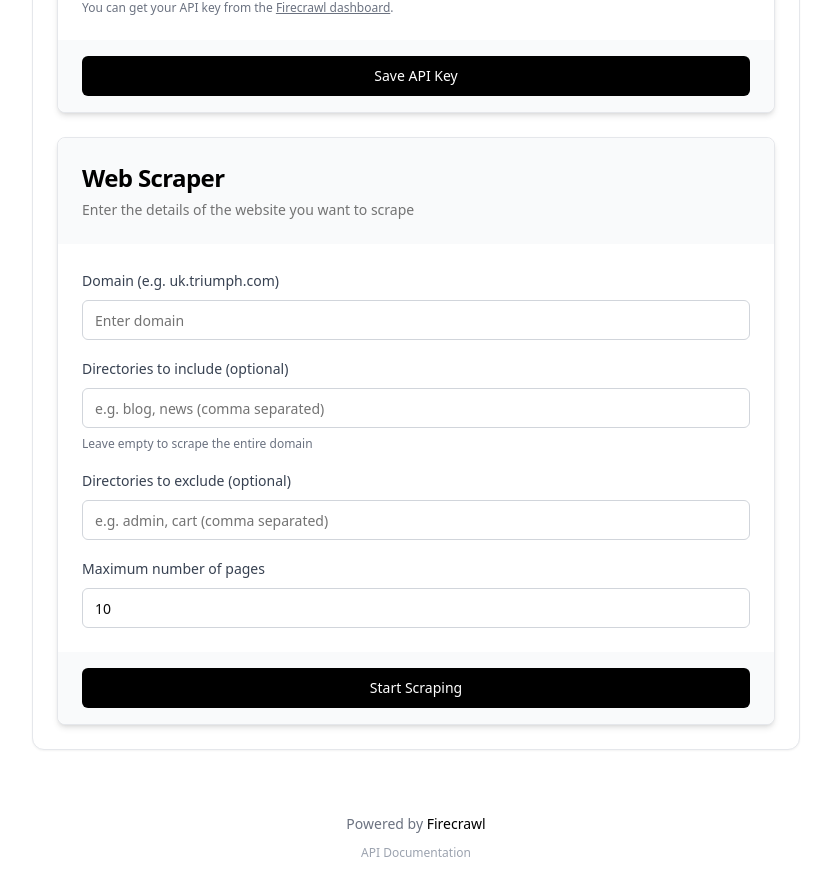
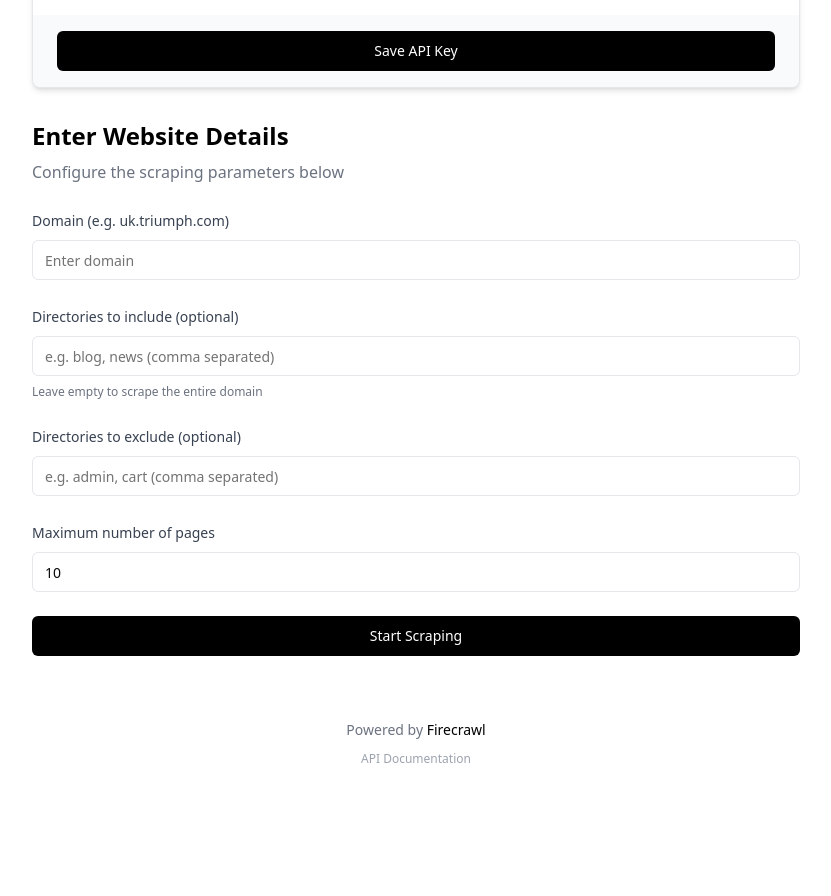
Before and after one commit to filippodanesi/web-scraper, a React (Vite) app: page / in a window 1280 px wide. Shown: the part 440-1336 px from the top of the page, without its empty margins (224-1055 px from the left). After the commit the page ends 1272 px from the top, so only its background shows below. Built offline with nearby package versions, Linux system fonts and the light colour scheme.

Commit message:
Refactor: Reduce excessive card usage
The code was updated to reduce the number of card components used, improving the visual layout and design.

```diff
--- a/src/components/ScraperForm.tsx
+++ b/src/components/ScraperForm.tsx
@@ -3,7 +3,6 @@ import { useState } from "react";
 import { Button } from "@/components/ui/button";
 import { Input } from "@/components/ui/input";
 import { Label } from "@/components/ui/label";
-import { Card, CardContent, CardDescription, CardFooter, CardHeader, CardTitle } from "@/components/ui/card";
 import { ScraperOptions } from "@/types/scraper";
 import { cn } from "@/lib/utils";
 
@@ -42,18 +41,15 @@ export const ScraperForm = ({ onSubmit, isLoading }: ScraperFormProps) => {
   };
 
   return (
-    <Card className="w-full shadow-md border-gray-200">
-      <CardHeader className="bg-gray-50 rounded-t-lg">
-        <CardTitle className="text-black text-2xl font-bold">Web Scraper</CardTitle>
-        <CardDescription>
-          Enter the details of the website you want to scrape
-        </CardDescription>
-      </CardHeader>
+    <div className="space-y-6">
+      <div className="mb-6">
+        <h2 className="text-2xl font-bold text-black dark:text-white mb-2">Enter Website Details</h2>
+        <p className="text-gray-500 dark:text-gray-400">Configure the scraping parameters below</p>
+      </div>
 
-      <form onSubmit={handleSubmit}>
-        <CardContent className="space-y-4 pt-6">
+      <form onSubmit={handleSubmit} className="space-y-6">
         <div className="space-y-2">
-            <Label htmlFor="domain" className="text-gray-700 font-medium">
+          <Label htmlFor="domain" className="text-gray-700 dark:text-gray-300 font-medium">
             Domain (e.g. uk.triumph.com)
           </Label>
           <Input
@@ -62,7 +58,7 @@ export const ScraperForm = ({ onSubmit, isLoading }: ScraperFormProps) => {
             onChange={(e) => setDomain(e.target.value)}
             placeholder="Enter domain"
             className={cn(
-                "border-gray-300 focus:border-black focus:ring-black",
+              "border-gray-200 dark:border-gray-800 focus:border-gray-400 dark:focus:border-gray-700 focus:ring-0",
               error && "border-red-500"
             )}
           />
@@ -70,7 +66,7 @@ export const ScraperForm = ({ onSubmit, isLoading }: ScraperFormProps) => {
         </div>
 
         <div className="space-y-2">
-            <Label htmlFor="includeDirectories" className="text-gray-700 font-medium">
+          <Label htmlFor="includeDirectories" className="text-gray-700 dark:text-gray-300 font-medium">
             Directories to include (optional)
           </Label>
           <Input
@@ -78,15 +74,15 @@ export const ScraperForm = ({ onSubmit, isLoading }: ScraperFormProps) => {
             value={includeDirectories}
             onChange={(e) => setIncludeDirectories(e.target.value)}
             placeholder="e.g. blog, news (comma separated)"
-              className="border-gray-300 focus:border-black focus:ring-black"
+            className="border-gray-200 dark:border-gray-800 focus:border-gray-400 dark:focus:border-gray-700 focus:ring-0"
           />
-            <p className="text-xs text-gray-500">
+          <p className="text-xs text-gray-500 dark:text-gray-400">
             Leave empty to scrape the entire domain
           </p>
         </div>
 
         <div className="space-y-2">
-            <Label htmlFor="excludeDirectories" className="text-gray-700 font-medium">
+          <Label htmlFor="excludeDirectories" className="text-gray-700 dark:text-gray-300 font-medium">
             Directories to exclude (optional)
           </Label>
           <Input
@@ -94,12 +90,12 @@ export const ScraperForm = ({ onSubmit, isLoading }: ScraperFormProps) => {
             value={excludeDirectories}
             onChange={(e) => setExcludeDirectories(e.target.value)}
             placeholder="e.g. admin, cart (comma separated)"
-              className="border-gray-300 focus:border-black focus:ring-black"
+            className="border-gray-200 dark:border-gray-800 focus:border-gray-400 dark:focus:border-gray-700 focus:ring-0"
           />
         </div>
 
         <div className="space-y-2">
-            <Label htmlFor="maxPages" className="text-gray-700 font-medium">
+          <Label htmlFor="maxPages" className="text-gray-700 dark:text-gray-300 font-medium">
             Maximum number of pages
           </Label>
           <Input
@@ -109,21 +105,18 @@ export const ScraperForm = ({ onSubmit, isLoading }: ScraperFormProps) => {
             max={100}
             value={maxPages}
             onChange={(e) => setMaxPages(parseInt(e.target.value, 10) || 10)}
-              className="border-gray-300 focus:border-black focus:ring-black"
+            className="border-gray-200 dark:border-gray-800 focus:border-gray-400 dark:focus:border-gray-700 focus:ring-0"
           />
         </div>
-        </CardContent>
 
-        <CardFooter className="bg-gray-50 py-4 rounded-b-lg">
         <Button
           type="submit"
           disabled={isLoading}
-            className="w-full bg-black hover:bg-gray-800 text-white"
+          className="w-full bg-black hover:bg-gray-800 text-white dark:bg-white dark:text-black dark:hover:bg-gray-200"
         >
           {isLoading ? "Processing..." : "Start Scraping"}
         </Button>
-        </CardFooter>
       </form>
-    </Card>
+    </div>
   );
 };
--- a/src/components/ScraperResults.tsx
+++ b/src/components/ScraperResults.tsx
@@ -1,6 +1,5 @@
 
 import { Button } from "@/components/ui/button";
-import { Card, CardContent, CardFooter, CardHeader, CardTitle } from "@/components/ui/card";
 import { Tabs, TabsContent, TabsList, TabsTrigger } from "@/components/ui/tabs";
 import { ScraperResult } from "@/types/scraper";
 import { FirecrawlService } from "@/utils/firecrawlService";
@@ -14,24 +13,20 @@ interface ScraperResultsProps {
 export const ScraperResults = ({ results, isLoading }: ScraperResultsProps) => {
   if (isLoading) {
     return (
-      <Card className="w-full shadow-sm border-gray-200 dark:border-gray-800 mt-6">
-        <CardHeader className="bg-gray-50 dark:bg-gray-900 rounded-t-lg">
-          <CardTitle className="text-black dark:text-white text-xl font-bold flex items-center">
-            <svg className="animate-spin -ml-1 mr-3 h-5 w-5 text-black dark:text-white" xmlns="http://www.w3.org/2000/svg" fill="none" viewBox="0 0 24 24">
+      <div className="mt-6 text-left">
+        <div className="flex items-center mb-4">
+          <svg className="animate-spin mr-3 h-5 w-5 text-black dark:text-white" xmlns="http://www.w3.org/2000/svg" fill="none" viewBox="0 0 24 24">
             <circle className="opacity-25" cx="12" cy="12" r="10" stroke="currentColor" strokeWidth="4"></circle>
             <path className="opacity-75" fill="currentColor" d="M4 12a8 8 0 018-8V0C5.373 0 0 5.373 0 12h4zm2 5.291A7.962 7.962 0 014 12H0c0 3.042 1.135 5.824 3 7.938l3-2.647z"></path>
           </svg>
-            Executing scraping...
-          </CardTitle>
-        </CardHeader>
-        <CardContent className="pt-6 pb-8">
+          <h3 className="text-xl font-bold text-black dark:text-white">Executing scraping...</h3>
+        </div>
         <div className="space-y-4">
           <div className="w-full h-8 bg-gray-200 dark:bg-gray-800 rounded animate-pulse-slow"></div>
           <div className="w-full h-8 bg-gray-200 dark:bg-gray-800 rounded animate-pulse-slow"></div>
           <div className="w-3/4 h-8 bg-gray-200 dark:bg-gray-800 rounded animate-pulse-slow"></div>
         </div>
-        </CardContent>
-      </Card>
+      </div>
     );
   }
 
@@ -44,13 +39,11 @@ export const ScraperResults = ({ results, isLoading }: ScraperResultsProps) => {
   };
 
   return (
-    <Card className="w-full shadow-sm border border-gray-200 dark:border-gray-800 mt-6">
-      <CardHeader className="bg-gray-50 dark:bg-gray-900 rounded-t-lg">
-        <CardTitle className="text-black dark:text-white text-xl font-bold">
+    <div className="mt-10 text-left">
+      <h3 className="text-xl font-bold text-black dark:text-white mb-4">
         Scraping Results ({results.length})
-        </CardTitle>
-      </CardHeader>
-      <CardContent className="pt-6">
+      </h3>
+
       <Tabs defaultValue="preview">
         <TabsList className="mb-4">
           <TabsTrigger value="preview">Preview</TabsTrigger>
@@ -59,12 +52,12 @@ export const ScraperResults = ({ results, isLoading }: ScraperResultsProps) => {
 
         <TabsContent value="preview" className="space-y-6">
           {results.slice(0, 3).map((result, index) => (
-              <div key={index} className="border rounded-lg p-4 bg-white dark:bg-black dark:border-gray-800">
+            <div key={index} className="border-b pb-4 last:border-0 dark:border-gray-800">
               <h3 className="font-semibold text-lg text-black dark:text-white mb-2">{result.title}</h3>
               <div className="text-sm text-gray-500 dark:text-gray-400 mb-2">
                 <span className="font-medium">URL:</span> {result.url}
               </div>
-                <div className="whitespace-pre-line text-gray-700 dark:text-gray-300 mt-3 border-t dark:border-gray-800 pt-3">
+              <div className="whitespace-pre-line text-gray-700 dark:text-gray-300 mt-3">
                 {result.content.slice(0, 200)}...
               </div>
             </div>
@@ -78,13 +71,13 @@ export const ScraperResults = ({ results, isLoading }: ScraperResultsProps) => {
         </TabsContent>
 
         <TabsContent value="urls">
-            <div className="border rounded-lg overflow-hidden dark:border-gray-800">
-              <div className="bg-gray-50 dark:bg-gray-900 p-3 border-b dark:border-gray-800">
+          <div>
+            <div className="pb-2 border-b dark:border-gray-800">
               <h3 className="font-medium text-gray-700 dark:text-gray-300">URLs found</h3>
             </div>
             <div className="divide-y dark:divide-gray-800 max-h-[400px] overflow-y-auto">
               {results.map((result, index) => (
-                  <div key={index} className="p-3 hover:bg-gray-50 dark:hover:bg-gray-900">
+                <div key={index} className="py-3">
                   <div className="text-sm">
                     <span className="font-medium text-black dark:text-white">{index + 1}.</span>{" "}
                     <a
@@ -102,9 +95,8 @@ export const ScraperResults = ({ results, isLoading }: ScraperResultsProps) => {
           </div>
         </TabsContent>
       </Tabs>
-      </CardContent>
 
-      <CardFooter className="bg-gray-50 dark:bg-gray-900 py-4 rounded-b-lg">
+      <div className="mt-6">
         <Button
           onClick={handleDownload}
           className="w-full bg-black hover:bg-gray-800 text-white dark:bg-white dark:text-black dark:hover:bg-gray-200 flex items-center justify-center"
@@ -112,7 +104,7 @@ export const ScraperResults = ({ results, isLoading }: ScraperResultsProps) => {
           <Download className="h-4 w-4 mr-2" />
           Download Results (TXT)
         </Button>
-      </CardFooter>
-    </Card>
+      </div>
+    </div>
   );
 };
--- a/src/components/WebScraper.tsx
+++ b/src/components/WebScraper.tsx
@@ -87,7 +87,7 @@ export const WebScraper = () => {
   };
 
   return (
-    <div className="w-full max-w-3xl mx-auto space-y-6 p-6">
+    <div className="w-full max-w-3xl mx-auto space-y-8">
       <ApiKeySetup />
       <ScraperForm onSubmit={handleSubmit} isLoading={status === "loading"} />
       <ScraperResults
@@ -96,7 +96,7 @@ export const WebScraper = () => {
       />
 
       {status === "error" && (
-        <div className="bg-gray-50 dark:bg-gray-900 border border-red-300 dark:border-red-800 text-red-700 dark:text-red-400 px-4 py-3 rounded-lg mt-6">
+        <div className="bg-transparent text-red-600 dark:text-red-400 mt-6">
           <p className="font-medium">An error occurred during scraping.</p>
           <p className="text-sm mt-1">
             Check your connection and make sure the domain entered is correct.
@@ -105,7 +105,7 @@ export const WebScraper = () => {
       )}
 
       {status === "success" && results.length === 0 && (
-        <div className="bg-gray-50 dark:bg-gray-900 border border-yellow-300 dark:border-yellow-800 text-yellow-700 dark:text-yellow-400 px-4 py-3 rounded-lg mt-6">
+        <div className="bg-transparent text-yellow-600 dark:text-yellow-400 mt-6">
           <p className="font-medium">No results found.</p>
           <p className="text-sm mt-1">
             Try modifying the search parameters or verify that the domain is correct.
--- a/src/pages/Index.tsx
+++ b/src/pages/Index.tsx
@@ -14,9 +14,7 @@ const Index = () => {
           </p>
         </header>
 
-        <div className="bg-white dark:bg-black rounded-xl shadow-sm border border-gray-200 dark:border-gray-800">
-          <WebScraper />
-        </div>
+        <WebScraper />
 
         <footer className="text-center mt-16 text-gray-500 text-sm">
           <p>
```
Lines whose indentation alone changed are shown as unchanged.
